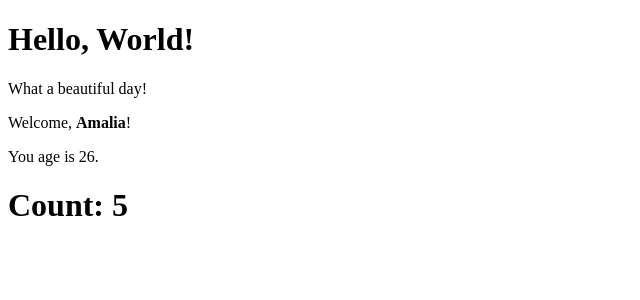
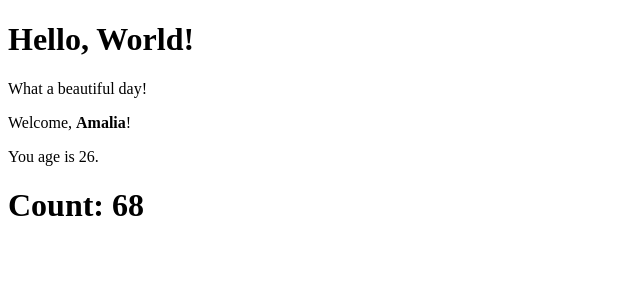
Before and after one commit to amaliacicala/esercizi-react, a React (Create React App) app: page / in a window 1280 px wide. Shown: the top 300 px of the page, without its empty margins (0-640 px from the left). Built offline with nearby package versions, Linux system fonts and the light colour scheme.

Commit message:
feat: add ex. State 02

```diff
--- a/src/App.js
+++ b/src/App.js
@@ -9,7 +9,7 @@ export class App extends React.Component {
             <div>
                 <Hello />
                 <Welcome name={<strong>Amalia</strong>} age={26}/>
-                <Counter />
+                <Counter initialValue={48} incrementAmount={2} incrementInterval={500}/>
             </div>
         )
     }
--- a/src/Counter.js
+++ b/src/Counter.js
@@ -2,7 +2,7 @@ import React from "react"
 
 export class Counter extends React.Component {
     state = {
-        count: 0
+        count: this.props.initialValue ?? 0
     }
 
     constructor(props) {
@@ -11,10 +11,10 @@ export class Counter extends React.Component {
         setInterval(() => {
             this.setState((state) => {
                 return {
-                    count: state.count + 1
+                    count: state.count + (this.props.incrementAmount ?? 1)
                 }
             })
-        }, 1000)
+        }, this.props.incrementInterval ?? 1000)
     }
     render() {
         return (
```
Also changed, not shown: 1 other file (tests, documents, lock files or other folders).
